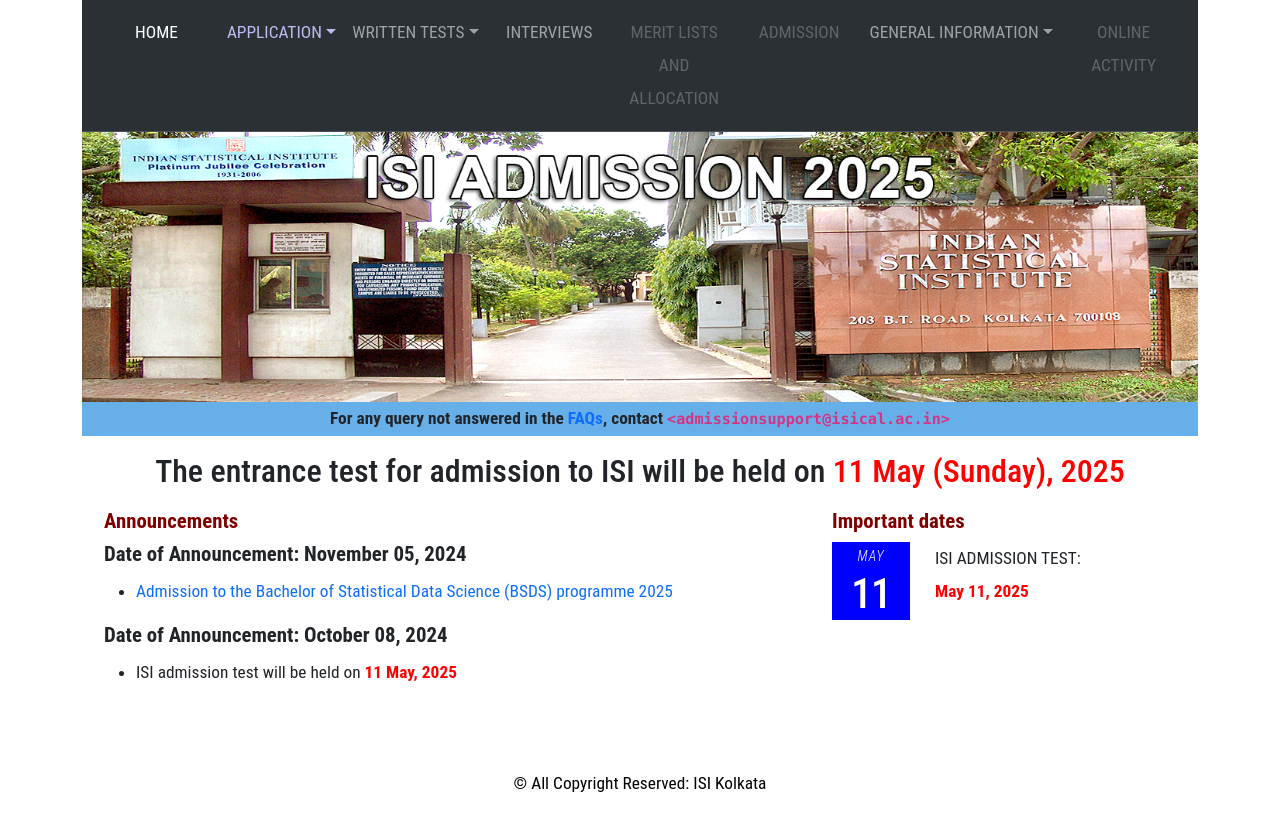
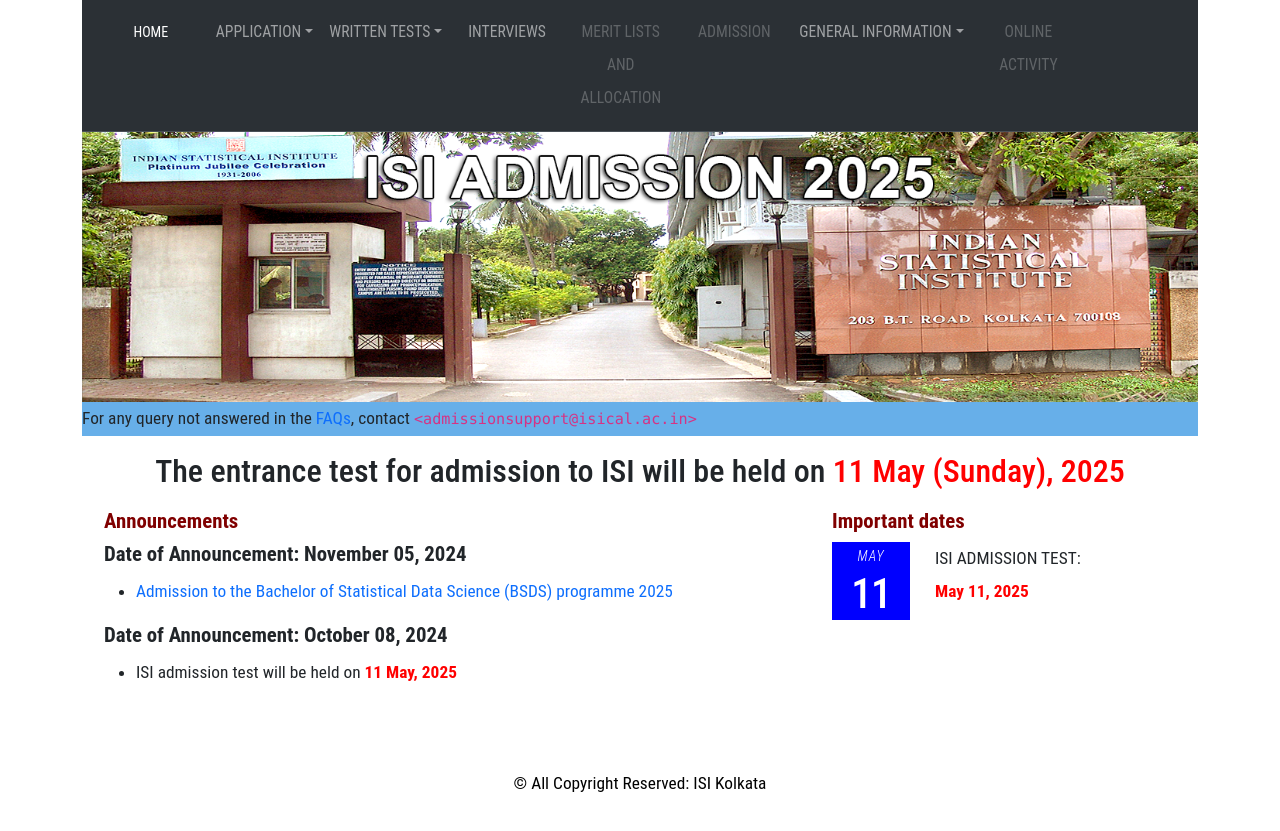
Before and after one commit to dean-isi/admission, a Jekyll site: the page built from docs/index.md, in a window 1280 px wide. Shown: the top 831 px of the page. Built offline with Jekyll 4.4.1, drawn with Linux system fonts in a browser that asks for light colours.

Commit message:
style update

```diff
--- a/docs/_layouts/default.html
+++ b/docs/_layouts/default.html
@@ -29,16 +29,16 @@
 	    <li class="nav-item"><a class="nav-item nav-link active" aria-current="page" href="/admission/">Home</a></li>
 
 	    <li class="nav-item dropdown">
-	      <a class="nav-link dropdown-toggle" href="#" id="navbarDropdown" style="color: #bbbbee;" role="button" data-bs-toggle="dropdown" aria-expanded="false">Application</a>
-	      <ul class="dropdown-menu" aria-labelledby="navbarDropdown">
-		{% include application.html %}
+	      <a class="nav-link dropdown-toggle" href="#" role="button" data-bs-toggle="dropdown" aria-expanded="false">Application</a>
+	      <ul class="dropdown-menu">
+{% include application.html %}
 	      </ul>
 	    </li>
 
 	    <li class="nav-item dropdown">
-	      <a class="nav-link dropdown-toggle" href="#" id="navbarDropdown" role="button" data-bs-toggle="dropdown" aria-expanded="false">Written Tests</a>
-	      <ul class="dropdown-menu" aria-labelledby="navbarDropdown">
-		{% include written-tests.html %}
+	      <a class="nav-link dropdown-toggle" href="#" role="button" data-bs-toggle="dropdown" aria-expanded="false">Written Tests</a>
+	      <ul class="dropdown-menu">
+{% include written-tests.html %}
 	      </ul>
 	    </li>
 
@@ -49,9 +49,9 @@
             <li class="nav-item"><a class="nav-link disabled" aria-current="page" href="#">Admission</a></li>
 
 	    <li class="nav-item dropdown">
-	      <a class="nav-link dropdown-toggle" href="#" id="navbarDropdown" role="button" data-bs-toggle="dropdown" aria-expanded="false">General Information</a>
-	      <ul class="dropdown-menu" aria-labelledby="navbarDropdown">
-		{% include general-information.html %}
+	      <a class="nav-link dropdown-toggle" href="#" role="button" data-bs-toggle="dropdown" aria-expanded="false">General Information</a>
+	      <ul class="dropdown-menu">
+{% include general-information.html %}
 	      </ul>
 	    </li>
 
@@ -74,9 +74,11 @@
 
 	<div class="news blue">
 
-	  <p class="text-center" style="font-weight: bold;">For any query not answered in
+	  <p>
+	    For any query not answered in
 	    the <a href='Documents/IsiAdmission2023/FAQ.pdf'>FAQs</a>,
 	    contact <code>&lt;admissionsupport@isical.ac.in&gt;</code>
+	  </p>
 
 	</div>
 
--- a/docs/assets/style.css
+++ b/docs/assets/style.css
@@ -58,6 +58,8 @@ div.announcements, div.dates
 
 .nav-item
 {
+    text-transform: uppercase;
+    font-size: 90%;
     /* background-color: #012367; */
     /* border: solid 1px #123478; */
 }
@@ -65,7 +67,6 @@ div.announcements, div.dates
 .nav-item a
 {
     /* color: #eeeeee; */
-    text-transform: uppercase;
 }
 
 .nav-item:hover
```
